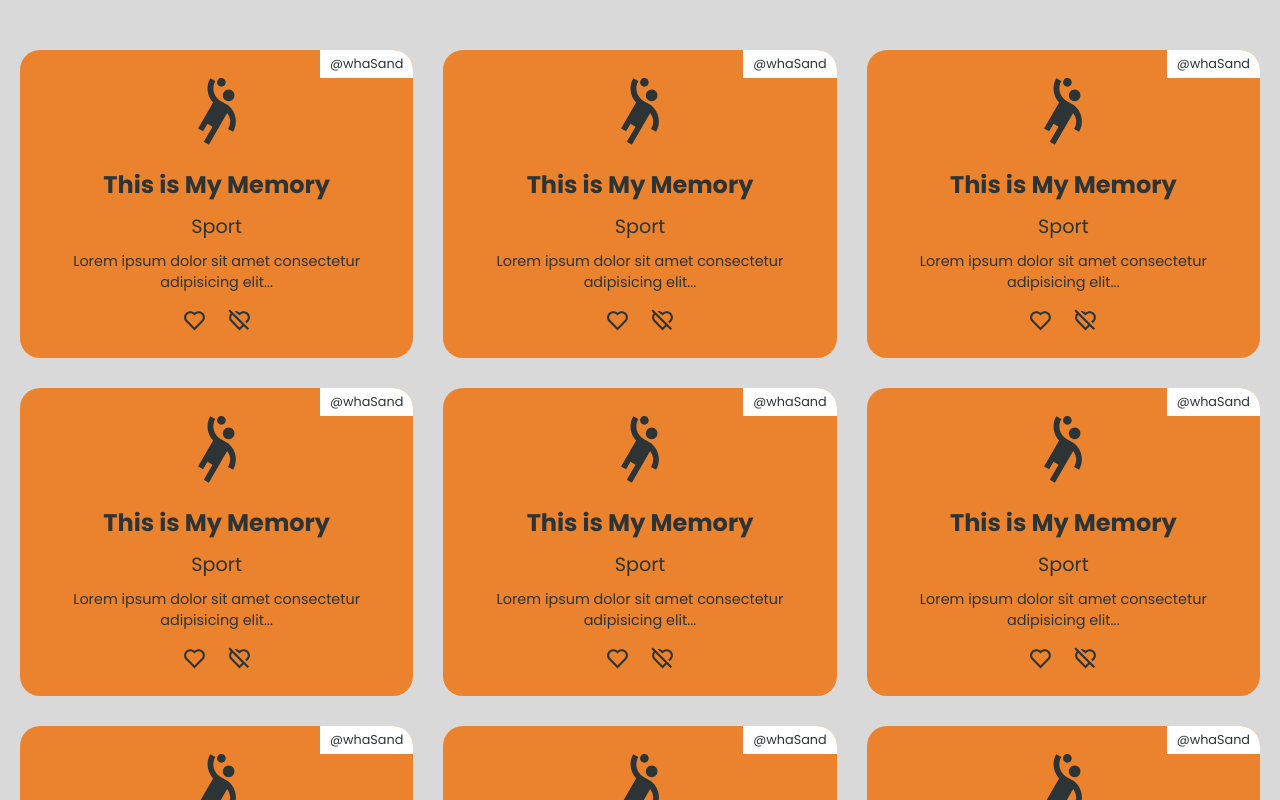
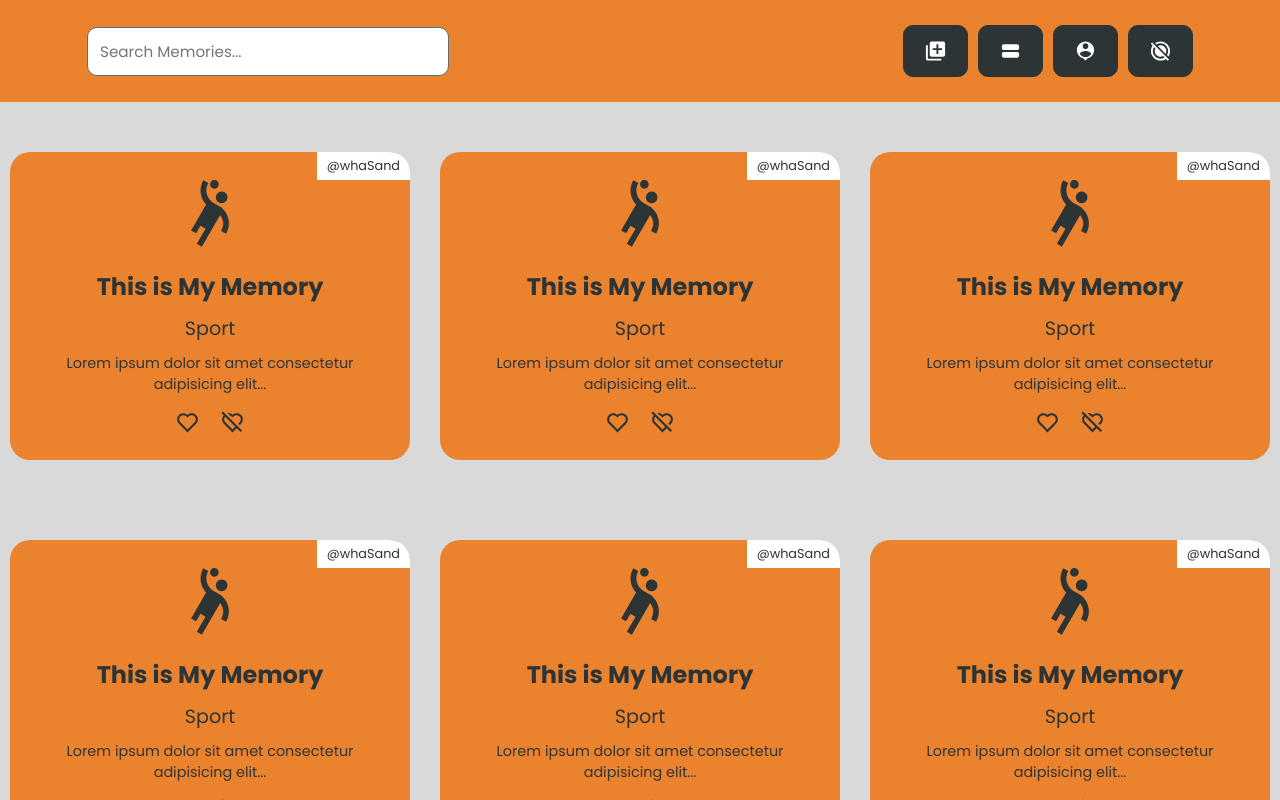
Before and after one commit to wahsandaruwan/memories_app_frontend, a React (Create React App) app: page / in a window 1280 px wide. Shown: the top 800 px of the page. Built offline with nearby package versions, Linux system fonts and the light colour scheme; the HTML template or start-up script is replaced by a standard one.

Commit message:
Feed page almost done

```diff
--- a/src/Components/Elements/InputBox.js
+++ b/src/Components/Elements/InputBox.js
@@ -4,7 +4,7 @@ import { PropTypes } from "prop-types"
 const InputBox = ({ inputType, inputValue, inputPlaceholder, changeFunc }) => {
     return (
         <>
-            <input className="input-custom" style={basicStyles} type={inputType} value={inputValue} placeholder={inputPlaceholder} onChange={changeFunc} />
+            <input className="textbox-custom" style={basicStyles} type={inputType} value={inputValue} placeholder={inputPlaceholder} onChange={changeFunc} />
         </>
     )
 }
@@ -18,7 +18,8 @@ const basicStyles = {
     fontSize: "0.95rem",
     outline: "none",
     border: "1px solid #636e72",
-    borderRadius: "10px"
+    borderRadius: "10px",
+    transition: "all 0.3s ease-in-out"
 }
 
 // Type checking
--- a/src/Components/Elements/InputCheck.js
+++ b/src/Components/Elements/InputCheck.js
@@ -4,7 +4,7 @@ import { PropTypes } from "prop-types"
 const InputCheck = ({ checkBoxId, checkBoxValue, changeFunc }) => {
     return (
         <>
-            <input id={checkBoxId} className="check-custom" style={basicStyles} type="checkbox" value={checkBoxValue} onChange={changeFunc} />
+            <input id={checkBoxId} className="checkbox-custom" style={basicStyles} type="checkbox" value={checkBoxValue} onChange={changeFunc} />
         </>
     )
 }
--- a/src/Components/Elements/MainButton.js
+++ b/src/Components/Elements/MainButton.js
@@ -21,7 +21,8 @@ const basicStyles = {
     outline: "none",
     border: "1px solid #2d3436",
     borderRadius: "10px",
-    cursor: "pointer"
+    cursor: "pointer",
+    transition: "all 0.3s ease-in-out"
 }
 
 // Type checking
--- a/src/Components/Pages/Feed.js
+++ b/src/Components/Pages/Feed.js
@@ -1,9 +1,12 @@
+// Custom components
 import Memory from "../Sections/Memory"
+import NavBar from "../Sections/NavBar"
 
 const Feed = () => {
     return (
         <>
             <div className="feed">
+                <NavBar />
                 <div className="memories-wall">
                     <Memory />
                     <Memory />
--- /dev/null
+++ b/src/Components/Sections/NavBar.js
@@ -0,0 +1,27 @@
+// Custom modules
+import { MdAddToPhotos, MdViewStream, MdPersonPin, MdMotionPhotosOff } from "react-icons/md"
+
+import InputBox from "../Elements/InputBox"
+import MainButton from "../Elements/MainButton"
+
+import "./Styles/NavBarStyles.css"
+
+const NavBar = () => {
+    return (
+        <>
+            <div className="navbar-section">
+                <div className="search">
+                    <InputBox inputType="text" inputPlaceholder="Search Memories..." />
+                </div>
+                <div className="menu">
+                    <MainButton buttonText={<MdAddToPhotos />} />
+                    <MainButton buttonText={<MdViewStream />} />
+                    <MainButton buttonText={<MdPersonPin />} />
+                    <MainButton buttonText={<MdMotionPhotosOff />} />
+                </div>
+            </div>
+        </>
+    )
+}
+
+export default NavBar
--- a/src/Components/Sections/Styles/LoginRegisterStyles.css
+++ b/src/Components/Sections/Styles/LoginRegisterStyles.css
@@ -33,21 +33,10 @@
   margin-left: 0.5rem;
 }
 
-/* Inputs, Buttons & Links */
-.login-register-form .input-custom,
+/* Textboxes & Buttons */
+.login-register-form .textbox-custom,
 .login-register-form .button-custom {
   width: 100%;
-  transition: all 0.3s ease-in-out;
-}
-
-.login-register-form .input-custom:focus {
-  background-color: #ffeaa7 !important;
-}
-
-.login-register-form .button-custom:hover {
-  background-color: #eb832e !important;
-  border-color: #eb832e !important;
-  color: #2d3436 !important;
 }
 
 .login-register-form .input-check {
@@ -57,6 +46,16 @@
   align-items: center;
 }
 
+.login-register-form .textbox-custom:focus {
+  background-color: #ffeaa7 !important;
+}
+.login-register-form .button-custom:hover {
+  background-color: #eb832e !important;
+  border-color: #eb832e !important;
+  color: #2d3436 !important;
+}
+
+/* Checkboxes & Labels */
 .login-register-form .input-check > label {
   margin-left: 10px;
   cursor: pointer;
@@ -67,6 +66,7 @@
   text-decoration: underline;
 }
 
+/* Links */
 .login-register-form .to-reg:hover {
   color: #000000;
   transform: translateY(2px);
--- a/src/Components/Sections/Styles/MemoryStyles.css
+++ b/src/Components/Sections/Styles/MemoryStyles.css
@@ -4,6 +4,7 @@
   max-width: 400px;
   background-color: #eb832e;
   padding: 15px;
+  margin-bottom: 50px;
   display: flex;
   justify-content: center;
   align-items: center;
@@ -13,7 +14,7 @@
 }
 
 /* Common */
-svg {
+.memory-section svg {
   color: #2d3436;
   width: 25px;
   height: 25px;
@@ -22,25 +23,25 @@ svg {
 }
 
 /* Icon */
-.icon > svg {
+.memory-section .icon > svg {
   width: 70px;
   height: 70px;
 }
 
 /* Heading */
-.heading {
+.memory-section .heading {
   text-align: center;
   font-size: 1.5rem;
 }
 
 /* Category */
-.category {
+.memory-section .category {
   text-align: center;
   font-size: 1.2rem;
 }
 
 /* Details */
-.details {
+.memory-section .details {
   text-align: center;
   font-size: 0.9rem;
   transition: all 0.3s ease-in-out;
@@ -48,14 +49,14 @@ svg {
 }
 
 /* Like & Dislike */
-.like-dislike {
+.memory-section .like-dislike {
   display: flex;
   justify-content: center;
   align-items: center;
 }
 
 /* Overlay */
-.overlay {
+.memory-section .overlay {
   position: absolute;
   top: -100%;
   left: 0;
@@ -73,7 +74,7 @@ svg {
   transition: all 0.3s ease-in-out;
 }
 
-.overlay.slide-left {
+.memory-section .overlay.slide-left {
   top: 0;
 }
 
--- /dev/null
+++ b/src/Components/Sections/Styles/NavBarStyles.css
@@ -0,0 +1,50 @@
+/* -----Navbar Section----- */
+.navbar-section {
+  width: 100%;
+  background-color: #eb832e;
+  padding: 20px;
+  margin-bottom: 50px;
+  display: flex;
+  justify-content: space-around;
+  align-items: center;
+}
+
+/* Search Bar */
+.search {
+  flex-basis: 30%;
+  display: flex;
+  justify-content: center;
+}
+
+.search .textbox-custom {
+  width: 100%;
+}
+
+.search .textbox-custom:focus {
+  background-color: #ffeaa7 !important;
+}
+
+/* Menu */
+.menu {
+  flex-basis: 50%;
+  display: flex;
+  justify-content: flex-end;
+}
+
+.menu .button-custom {
+  font-size: 0.9rem;
+  display: flex;
+  justify-content: center;
+  align-items: center;
+}
+
+.menu .button-custom:hover {
+  background-color: #ffffff !important;
+  border-color: #ffffff !important;
+  color: #2d3436 !important;
+}
+
+.menu .button-custom > svg {
+  width: 23px;
+  height: 100%;
+}
--- a/src/index.css
+++ b/src/index.css
@@ -134,7 +134,6 @@ a {
   justify-content: center;
   align-items: center;
   flex-direction: column;
-  padding: 50px 20px;
 }
 
 .memories-wall {
@@ -145,6 +144,7 @@ a {
   grid-template-columns: auto auto auto;
 }
 
+/* ----------------Media Queries---------------- */
 @media (max-width: 400px) {
   /* -----Common----- */
   /* Body */
```
